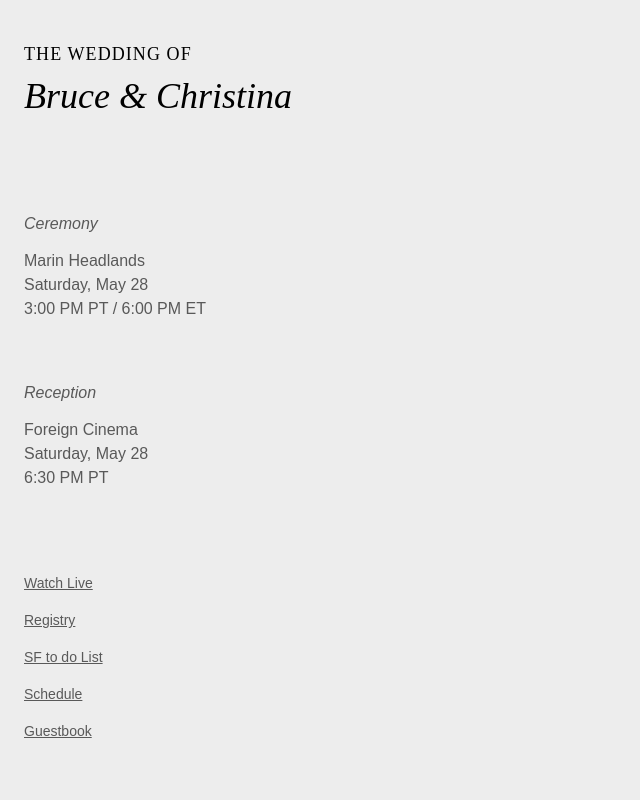
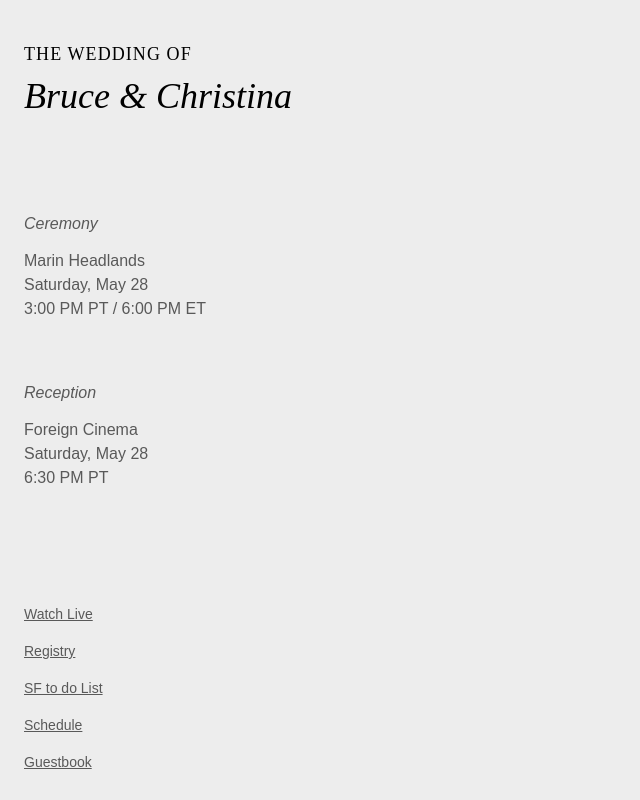
Before and after one commit to bruceape/weddingwebsite, a Next.js app: page / in a window 1280 px wide. Shown: the whole page, without its empty margins (0-640 px from the left). Built offline with nearby package versions, Linux system fonts and the light colour scheme; a web font is replaced by a local one.

Commit message:
minor alignment fix

```diff
--- a/components/home_nav.module.css
+++ b/components/home_nav.module.css
@@ -1,6 +1,9 @@
 
 .container {
 	/*background: blue;*/
+	display: flex;
+	flex-direction: column;
+	justify-content: flex-end;
 }
 
 .list {
```
